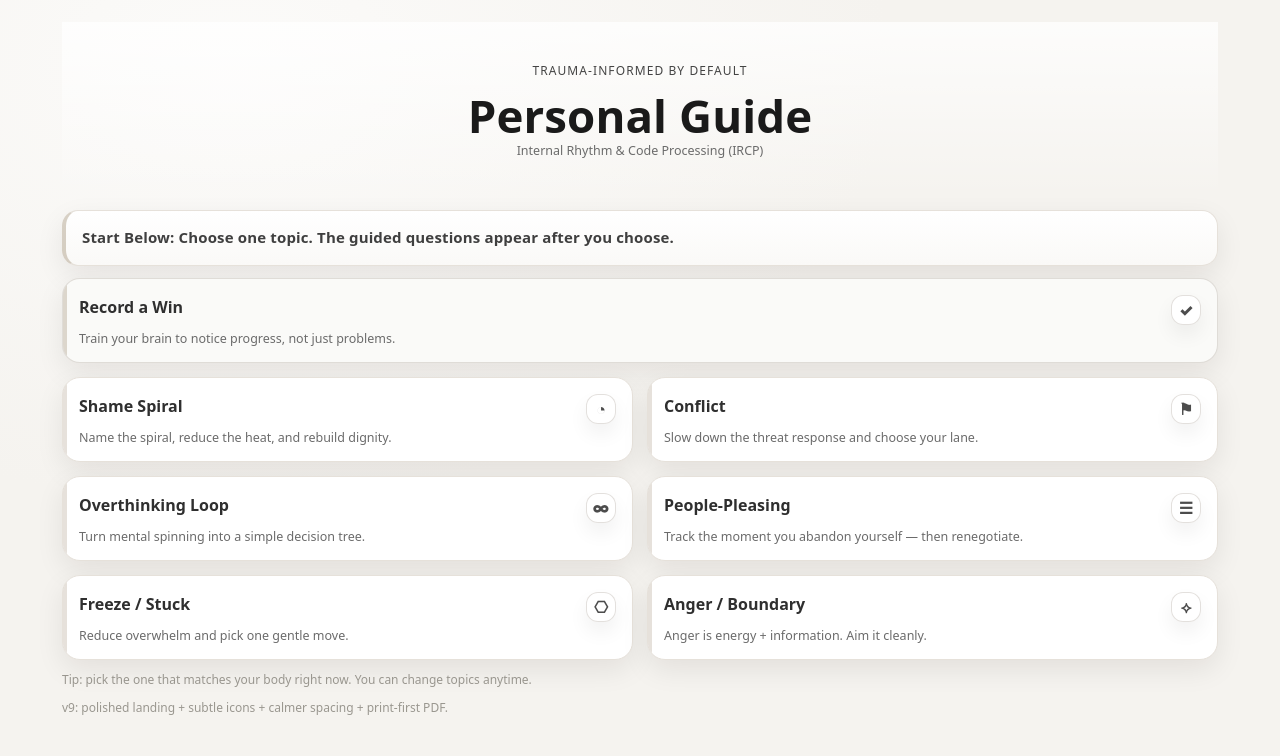
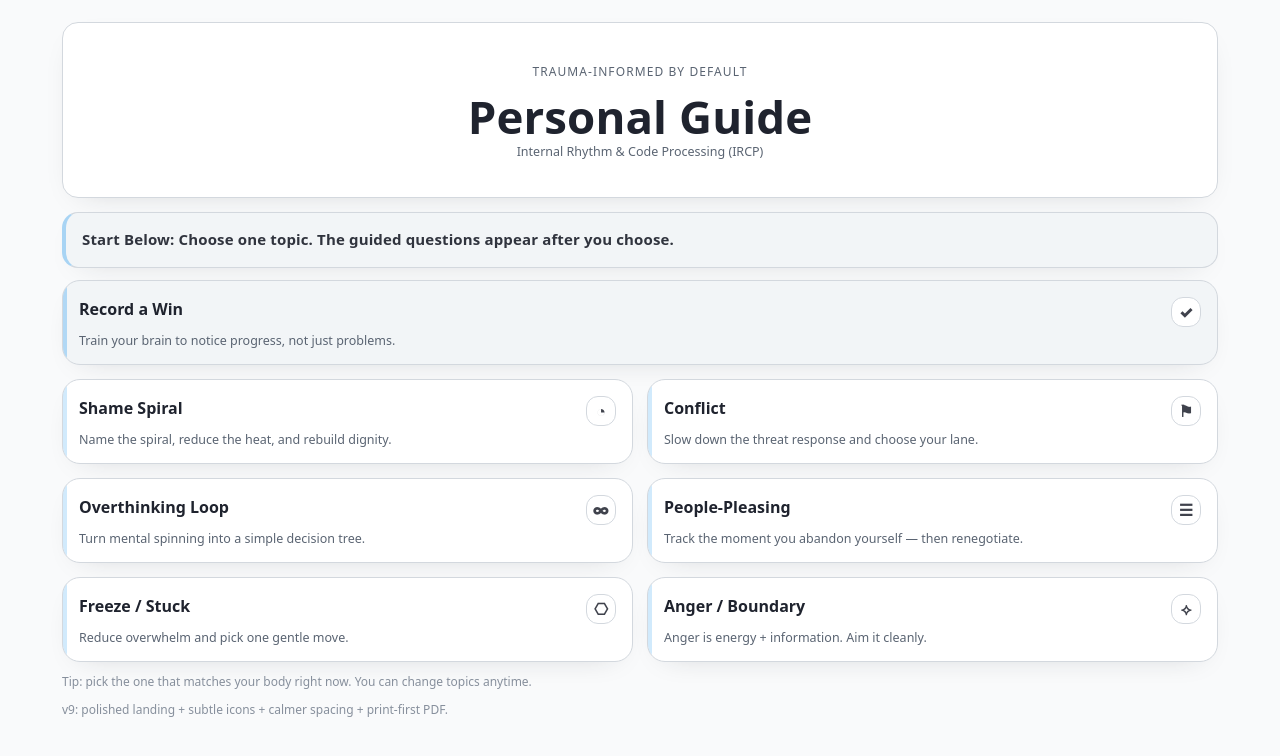
Before and after one commit to svoigtjr-jpg/ircp-app, a Next.js app: page / in a window 1280 px wide. Shown: the top 756 px of the page. Built offline with nearby package versions, Linux system fonts and the light colour scheme.

Commit message:
Implement tokenized color system for Personal Guide home

```diff
--- a/app/globals.css
+++ b/app/globals.css
@@ -1,332 +1,316 @@
-:root{
-  --bg:#f5f3ef;
-  --card:#ffffff;
-  --border:#e6e1da;
-  --text:#2f2f2f;
-  --muted:#6b6b6b;
-  --muted2:#8a877f;
-  --shadow:0 10px 28px rgba(20,16,10,.08);
+:root {
+  --bg: 210 20% 98%;
+  --surface: 0 0% 100%;
+  --surface-2: 210 25% 96%;
+  --border: 215 15% 85%;
+  --text: 222 20% 15%;
+  --muted: 215 12% 40%;
+  --accent: 205 85% 52%;
+  --shadow: 222 15% 15%;
+  --radius: 16px;
 
-  --emoTint:#f6ece7;
-  --needTint:#e9f0f6;
+  --muted-2: 215 10% 50%;
+  --emo-tint: 12 48% 93%;
+  --need-tint: 208 45% 93%;
+  --pill-bg: 210 20% 97%;
+  --pill-bg-active: 210 22% 93%;
 
-  --pillBg:#faf9f7;
-  --pillBgActive:#efe9df;
+  --radius-lg: 18px;
+  --radius-md: 14px;
 }
 
-*{box-sizing:border-box}
-html,body{height:100%;margin:0}
-body{
-  background:var(--bg);
-  color:var(--text);
-  font-family:ui-sans-serif,system-ui,-apple-system,Segoe UI,Roboto,Helvetica,Arial,"Apple Color Emoji","Segoe UI Emoji";
+* { box-sizing: border-box; }
+html, body { height: 100%; margin: 0; }
+body {
+  background: hsl(var(--bg));
+  color: hsl(var(--text));
+  font-family: ui-sans-serif, system-ui, -apple-system, Segoe UI, Roboto, Helvetica, Arial, 'Apple Color Emoji', 'Segoe UI Emoji';
 }
 
-.container{max-width:1200px;margin:0 auto;padding:22px}
-
-.card{
-  background:var(--card);
-  border:1px solid var(--border);
-  border-radius:16px;
-  box-shadow:var(--shadow);
-}
-.card2{
-  background:var(--card);
-  border:1px solid var(--border);
-  border-radius:16px;
-  box-shadow:var(--shadow);
+:focus-visible {
+  outline: 3px solid hsl(var(--accent) / 0.35);
+  outline-offset: 3px;
 }
 
-.headerWrap{display:flex;flex-direction:column;align-items:center;justify-content:center;gap:12px;margin-bottom:12px}
-.headerContent{display:flex;flex-direction:column;align-items:center;justify-content:center;text-align:center}
-.brand{display:flex;flex-direction:column;align-items:center;gap:4px}
+.surface {
+  background: hsl(var(--surface));
+  border: 1px solid hsl(var(--border));
+  border-radius: var(--radius);
+  box-shadow: 0 10px 30px -20px hsl(var(--shadow) / 0.25);
+}
+.surface-muted {
+  background: hsl(var(--surface-2));
+  border: 1px solid hsl(var(--border));
+}
+.text-muted { color: hsl(var(--muted)); }
+.accent { color: hsl(var(--accent)); }
 
-.h1{font-size:20px;font-weight:800;letter-spacing:.2px}
-.sub{font-size:13px;color:var(--muted);line-height:1.35}
+.container { max-width: 1200px; margin: 0 auto; padding: 22px; }
 
-.label{font-size:12px;color:var(--muted);margin:2px 0 6px}
-.small{font-size:12px;color:var(--muted2);line-height:1.4}
-.hr{height:1px;background:rgba(40,30,18,.12);margin:10px 0}
-
-.input,.textarea,.select{
-  width:100%;
-  border:1px solid var(--border);
-  background:#fff;
-  color:var(--text);
-  border-radius:12px;
-  padding:10px 12px;
-  outline:none;
-  font-size:14px;
+.card,
+.card2 {
+  background: hsl(var(--surface));
+  border: 1px solid hsl(var(--border));
+  border-radius: var(--radius);
+  box-shadow: 0 10px 30px -20px hsl(var(--shadow) / 0.25);
+  transition: box-shadow 160ms ease, border-color 160ms ease;
 }
-.textarea{min-height:92px;resize:vertical}
-.input:focus,.textarea:focus,.select:focus{
-  border-color:#cdbfae;
-  box-shadow:0 0 0 2px rgba(160,140,110,.18);
-}
-.select option{background:#fff;color:var(--text)}
-
-.pillRow{display:flex;flex-wrap:wrap;gap:8px}
-.pill{
-  border:1px solid var(--border);
-  background:var(--pillBg);
-  padding:8px 10px;
-  border-radius:999px;
-  font-size:12px;
-  color:rgba(47,47,47,.86);
-  cursor:pointer;
-  user-select:none;
-}
-.pillEmotionActive{background:var(--emoTint);border-color:#e8d6cf}
-.pillNeedActive{background:var(--needTint);border-color:#d6e2ee}
-
-.btnRow{display:flex;gap:10px;flex-wrap:wrap}
-.btn{
-  border:1px solid var(--border);
-  background:#f3efe8;
-  color:var(--text);
-  border-radius:12px;
-  padding:10px 12px;
-  font-size:13px;
-  cursor:pointer;
-}
-.btnPrimary{
-  background:#e7dfd3;
-  border-color:#d8ccbe;
-}
-.btnLink{
-  border:none;
-  background:transparent;
-  padding:0;
-  color:#5a5146;
-  cursor:pointer;
-  font-size:13px;
-  text-decoration:underline;
+.card:hover,
+.card2:hover {
+  border-color: hsl(var(--muted) / 0.36);
+  box-shadow: 0 14px 36px -20px hsl(var(--shadow) / 0.32);
 }
 
-/* Layout */
-.layoutShell{display:grid;grid-template-columns:1fr;gap:16px;align-items:start}
-.mainColumn{display:flex;flex-direction:column;gap:12px;padding-right:360px}
-@media (max-width:980px){ .mainColumn{padding-right:0} }
+.headerWrap { display: flex; flex-direction: column; align-items: center; justify-content: center; gap: 12px; margin-bottom: 14px; padding: 40px 12px 36px; }
+.headerContent { display: flex; flex-direction: column; align-items: center; justify-content: center; text-align: center; }
+.brand { display: flex; flex-direction: column; align-items: center; gap: 3px; }
 
-/* Right rail fixed */
-.stickyRail{
-  position:fixed;
-  top:76px;
-  right:22px;
-  width:340px;
-  max-height:calc(100vh - 96px);
-  overflow:auto;
-  display:flex;
-  flex-direction:column;
-  gap:12px;
+.h1 { font-size: clamp(1.85rem, 4.4vw, 2.85rem); font-weight: 600; letter-spacing: .1px; line-height: 1.08; color: hsl(var(--text)); }
+.sub { font-size: 12.5px; color: hsl(var(--muted)); line-height: 1.35; }
+
+.label { font-size: 12px; color: hsl(var(--muted)); margin: 2px 0 6px; letter-spacing: .01em; }
+.small { font-size: 12px; color: hsl(var(--muted-2)); line-height: 1.4; }
+.hr { height: 1px; background: hsl(var(--border)); margin: 10px 0; }
+
+.input, .textarea, .select {
+  width: 100%;
+  border: 1px solid hsl(var(--border));
+  background: hsl(var(--surface));
+  color: hsl(var(--text));
+  border-radius: var(--radius-md);
+  padding: 10px 12px;
+  outline: none;
+  font-size: 14px;
 }
-@media (max-width:980px){
-  .stickyRail{position:static;width:auto;max-height:none;overflow:visible}
+.textarea { min-height: 92px; resize: vertical; }
+.input:focus, .textarea:focus, .select:focus {
+  border-color: hsl(var(--accent) / 0.55);
+  box-shadow: 0 0 0 3px hsl(var(--accent) / 0.16);
+}
+.select option { background: hsl(var(--surface)); color: hsl(var(--text)); }
+
+.pillRow { display: flex; flex-wrap: wrap; gap: 8px; }
+.pill {
+  border: 1px solid hsl(var(--border));
+  background: hsl(var(--pill-bg));
+  padding: 8px 10px;
+  border-radius: 999px;
+  font-size: 12px;
+  color: hsl(var(--text) / 0.86);
+  cursor: pointer;
+  user-select: none;
+  transition: border-color 120ms ease, box-shadow 120ms ease;
+}
+.pill:hover { border-color: hsl(var(--muted) / 0.34); }
+.pillEmotionActive { background: hsl(var(--emo-tint)); border-color: hsl(var(--border)); }
+.pillNeedActive { background: hsl(var(--need-tint)); border-color: hsl(var(--border)); }
+
+.btnRow { display: flex; gap: 10px; flex-wrap: wrap; }
+.btn {
+  border: 1px solid hsl(var(--border));
+  background: hsl(var(--surface-2));
+  color: hsl(var(--text));
+  border-radius: var(--radius-md);
+  padding: 10px 12px;
+  font-size: 13px;
+  cursor: pointer;
+  transition: box-shadow 150ms ease, border-color 150ms ease;
+}
+.btn:hover {
+  border-color: hsl(var(--muted) / 0.36);
+  box-shadow: 0 10px 24px -20px hsl(var(--shadow) / 0.35);
+}
+.btnPrimary {
+  background: hsl(var(--accent) / 0.11);
+  border-color: hsl(var(--accent) / 0.36);
+}
+.btnLink {
+  border: none;
+  background: transparent;
+  padding: 0;
+  color: hsl(var(--muted));
+  cursor: pointer;
+  font-size: 13px;
+  text-decoration: underline;
 }
 
-.railCard,.stepCard{padding:14px}
+.layoutShell { display: grid; grid-template-columns: 1fr; gap: 16px; align-items: start; }
+.mainColumn { display: flex; flex-direction: column; gap: 12px; padding-right: 360px; }
+@media (max-width: 980px) { .mainColumn { padding-right: 0; } }
 
-.stepHeader{display:flex;gap:12px;align-items:flex-start;margin-bottom:10px}
-.stepNum{
-  min-width:44px;height:44px;border-radius:14px;
-  display:grid;place-items:center;
-  border:1px solid rgba(60,40,20,.12);
-  background:#efe9df;
-  font-weight:900;color:rgba(47,47,47,.92)
+.stickyRail {
+  position: fixed;
+  top: 76px;
+  right: 22px;
+  width: 340px;
+  max-height: calc(100vh - 96px);
+  overflow: auto;
+  display: flex;
+  flex-direction: column;
+  gap: 12px;
 }
-.stepTitle{font-size:15px;font-weight:900;color:rgba(47,47,47,.92);margin-bottom:2px}
-
-.accentStripe{border-left:4px solid transparent;padding-left:12px}
-
-/* Drawers */
-.drawerBtn{
-  width:100%;
-  text-align:left;
-  border:1px solid rgba(60,40,20,.14);
-  background:#fbfaf8;
-  color:rgba(47,47,47,.92);
-  border-radius:12px;
-  padding:10px 12px;
-  font-size:13px;
-  cursor:pointer;
-}
-.drawerPanel{
-  margin-top:10px;
-  border:1px solid rgba(60,40,20,.12);
-  border-radius:12px;
-  padding:10px;
-  background:#ffffff;
-  max-height:320px;
-  overflow:auto;
+@media (max-width: 980px) {
+  .stickyRail { position: static; width: auto; max-height: none; overflow: visible; }
 }
 
-.checkboxGrid{display:grid;grid-template-columns:1fr;gap:8px}
-.checkItem{
-  display:flex;align-items:flex-start;gap:10px;
-  padding:8px 10px;
-  border:1px solid rgba(60,40,20,.10);
-  border-radius:12px;
-  background:#fbfaf8;
+.railCard, .stepCard { padding: 14px; }
+.railCard { border-radius: var(--radius-lg); }
+
+.stepHeader { display: flex; gap: 12px; align-items: flex-start; margin-bottom: 10px; }
+.stepNum {
+  min-width: 44px;
+  height: 44px;
+  border-radius: 14px;
+  display: grid;
+  place-items: center;
+  border: 1px solid hsl(var(--border));
+  background: hsl(var(--surface-2));
+  font-weight: 900;
+  color: hsl(var(--text) / 0.92);
 }
-.checkItem input{margin-top:2px}
-.checkText{font-size:13px;color:rgba(47,47,47,.88)}
+.stepTitle { font-size: 15px; font-weight: 900; color: hsl(var(--text) / 0.92); margin-bottom: 2px; letter-spacing: .01em; }
 
-/* North Star tooltip */
-.northStarFixed{position:fixed;top:14px;right:14px;z-index:60}
-.northStarIcon{
-  width:44px;height:44px;border-radius:14px;
-  display:grid;place-items:center;
-  border:1px solid rgba(60,40,20,.16);
-  background:#ffffff;
-  box-shadow:0 10px 26px rgba(20,16,10,.12);
-  cursor:default;
-  font-size:18px;font-weight:900;
-  color:rgba(47,47,47,.92)
+.accentStripe { border-left: 4px solid transparent; padding-left: 12px; }
+
+.drawerBtn {
+  width: 100%;
+  text-align: left;
+  border: 1px solid hsl(var(--border));
+  background: hsl(var(--surface-2));
+  color: hsl(var(--text) / 0.92);
+  border-radius: var(--radius-md);
+  padding: 10px 12px;
+  font-size: 13px;
+  cursor: pointer;
+  transition: border-color 120ms ease, box-shadow 120ms ease;
 }
-.northStarTip{
-  position:absolute;top:52px;right:0;width:320px;
-  padding:12px;border-radius:14px;
-  border:1px solid rgba(60,40,20,.14);
-  background:#ffffff;
-  box-shadow:0 16px 48px rgba(20,16,10,.18);
-  opacity:0;transform:translateY(-6px);
-  pointer-events:none;transition:all 150ms ease;
+.drawerBtn:hover {
+  border-color: hsl(var(--muted) / 0.36);
+  box-shadow: 0 10px 24px -20px hsl(var(--shadow) / 0.35);
 }
-.northStarFixed:hover .northStarTip{opacity:1;transform:translateY(0);pointer-events:auto}
-
-/* Landing cards */
-.topicGrid{display:grid;grid-template-columns:repeat(2,1fr);gap:12px}
-@media (max-width:980px){.topicGrid{grid-template-columns:1fr}}
-.topicCard{
-  padding:14px;
-  border:1px solid var(--border);
-  border-radius:16px;
-  background:#ffffff;
-  cursor:pointer;
-  box-shadow:var(--shadow);
-}
-.topicTitle{font-weight:900;margin-bottom:6px}
-.topicTag{font-size:13px;color:var(--muted);line-height:1.35}
-
-.grid2{display:grid;grid-template-columns:1fr 1fr;gap:12px}
-@media (max-width:980px){.grid2{grid-template-columns:1fr}}
-.col{display:flex;flex-direction:column;gap:12px}
-
-.philosophy{
-  font-size:12px;
-  letter-spacing:0.09em;
-  text-transform:uppercase;
-  font-weight:400;
-  color:#444444;
-  margin-bottom:12px;
-  text-align:center;
+.drawerPanel {
+  margin-top: 10px;
+  border: 1px solid hsl(var(--border));
+  border-radius: 12px;
+  padding: 10px;
+  background: hsl(var(--surface));
+  max-height: 320px;
+  overflow: auto;
 }
 
-.topicCardWin{
-  background:#fafaf8;
-  border-color:rgba(60,40,20,.14);
+.checkboxGrid { display: grid; grid-template-columns: 1fr; gap: 8px; }
+.checkItem {
+  display: flex;
+  align-items: flex-start;
+  gap: 10px;
+  padding: 8px 10px;
+  border: 1px solid hsl(var(--border));
+  border-radius: 12px;
+  background: hsl(var(--surface-2));
 }
-.topicCardWin:hover{
-  background:#f7f6f3;
-  border-color:rgba(60,40,20,.2);
+.checkItem input { margin-top: 2px; }
+.checkText { font-size: 13px; color: hsl(var(--text) / 0.88); }
+
+.northStarFixed { position: fixed; top: 14px; right: 14px; z-index: 60; }
+.northStarIcon {
+  width: 44px;
+  height: 44px;
+  border-radius: 14px;
+  display: grid;
+  place-items: center;
+  border: 1px solid hsl(var(--border));
+  background: hsl(var(--surface));
+  box-shadow: 0 10px 30px -20px hsl(var(--shadow) / 0.4);
+  cursor: default;
+  font-size: 18px;
+  font-weight: 900;
+  color: hsl(var(--text) / 0.92);
+}
+.northStarTip {
+  position: absolute;
+  top: 52px;
+  right: 0;
+  width: 320px;
+  padding: 12px;
+  border-radius: 14px;
+  border: 1px solid hsl(var(--border));
+  background: hsl(var(--surface));
+  box-shadow: 0 20px 48px -24px hsl(var(--shadow) / 0.32);
+  opacity: 0;
+  transform: translateY(-6px);
+  pointer-events: none;
+  transition: all 150ms ease;
+}
+.northStarFixed:hover .northStarTip { opacity: 1; transform: translateY(0); pointer-events: auto; }
+
+.topicGrid { display: grid; grid-template-columns: repeat(2, 1fr); gap: 14px; }
+@media (max-width: 980px) { .topicGrid { grid-template-columns: 1fr; } }
+.topicCard {
+  padding: 16px 16px 14px;
+  border: 1px solid hsl(var(--border));
+  border-radius: var(--radius-lg);
+  background: hsl(var(--surface));
+  cursor: pointer;
+  box-shadow: 0 10px 30px -20px hsl(var(--shadow) / 0.25);
+  transition: transform 120ms ease, box-shadow 160ms ease, border-color 160ms ease;
+  position: relative;
+  overflow: hidden;
+}
+.topicCard:hover {
+  transform: translateY(-1px);
+  box-shadow: 0 18px 44px -24px hsl(var(--shadow) / 0.32);
+  border-color: hsl(var(--muted) / 0.38);
+}
+.topicCard::before {
+  content: '';
+  position: absolute;
+  left: 0;
+  top: 0;
+  bottom: 0;
+  width: 4px;
+  background: hsl(var(--accent) / 0.2);
+}
+.topicCardWin { grid-column: 1 / -1; background: hsl(var(--surface-2)); }
+.topicCardWin::before { background: hsl(var(--accent) / 0.3); }
+
+.topicTitleRow { display: flex; align-items: center; justify-content: space-between; gap: 10px; margin-bottom: 6px; }
+.topicTitle { font-weight: 900; margin-bottom: 6px; }
+.topicIcon {
+  width: 30px;
+  height: 30px;
+  border-radius: 12px;
+  display: grid;
+  place-items: center;
+  border: 1px solid hsl(var(--border));
+  background: hsl(var(--surface));
+  box-shadow: 0 10px 20px -18px hsl(var(--shadow) / 0.5);
+  font-weight: 900;
+  color: hsl(var(--text) / 0.86);
+}
+.topicTag { font-size: 12.5px; color: hsl(var(--muted)); line-height: 1.35; }
+
+.grid2 { display: grid; grid-template-columns: 1fr 1fr; gap: 12px; }
+@media (max-width: 980px) { .grid2 { grid-template-columns: 1fr; } }
+.col { display: flex; flex-direction: column; gap: 12px; }
+
+.philosophy {
+  font-size: 12px;
+  letter-spacing: 0.09em;
+  text-transform: uppercase;
+  font-weight: 400;
+  color: hsl(var(--muted));
+  margin-bottom: 12px;
+  text-align: center;
+}
+@media (max-width: 700px) {
+  .philosophy { font-size: 11px; margin-bottom: 10px; }
+  .headerWrap { padding: 34px 10px 32px; }
 }
 
-
-/* v9 polish — typography + spacing + professional landing */
-:root{
-  --radius-lg:18px;
-  --radius-md:14px;
-  --focus: rgba(160,140,110,.18);
+.startCallout {
+  border-left: 4px solid hsl(var(--accent) / 0.35);
+  background: hsl(var(--surface-2));
 }
 
-/* Slightly smoother background */
-body{
-  background: radial-gradient(1200px 800px at 18% 8%, rgba(255,255,255,.65), rgba(245,243,239,1) 55%), var(--bg);
-}
-
-/* More intentional header */
-.headerWrap{
-  padding: 40px 12px 36px;
-  margin-bottom: 14px;
-  background: linear-gradient(180deg, rgba(255,255,255,.78) 0%, rgba(255,255,255,0) 100%);
-}
-.brand{ gap: 3px; }
-.h1{ font-size: clamp(1.85rem, 4.4vw, 2.85rem); font-weight: 600; letter-spacing: .1px; line-height: 1.08; color:#1A1A1A; }
-.sub{ font-size: 12.5px; }
-.changeTopicBtn{ text-decoration-thickness:1px; text-underline-offset:2px; }
-
-@media (max-width: 700px){
-  .philosophy{
-    font-size:11px;
-    margin-bottom:10px;
-  }
-  .headerWrap{ padding:34px 10px 32px; }
-}
-
-/* Start card feels like a callout */
-.startCallout{
-  border-left: 4px solid rgba(140,120,90,.35);
-  background: linear-gradient(180deg, rgba(255,255,255,1), rgba(250,249,247,1));
-}
-
-/* Topic cards */
-.topicGrid{ gap: 14px; }
-.topicCard{
-  border-radius: var(--radius-lg);
-  padding: 16px 16px 14px;
-  transition: transform 120ms ease, box-shadow 160ms ease, border-color 160ms ease, background 160ms ease;
-  position:relative;
-  overflow:hidden;
-}
-.topicCardWin{ grid-column: 1 / -1; }
-.topicCard:hover{
-  transform: translateY(-1px);
-  box-shadow: 0 18px 44px rgba(20,16,10,.12);
-  border-color: rgba(120,100,70,.22);
-}
-.topicCard::before{
-  content:"";
-  position:absolute;
-  left:0; top:0; bottom:0;
-  width:4px;
-  background: rgba(140,120,90,.22);
-}
-.topicCardWin::before{ background: rgba(140,120,90,.28); }
-
-.topicTitleRow{
-  display:flex;
-  align-items:center;
-  justify-content:space-between;
-  gap:10px;
-  margin-bottom:6px;
-}
-.topicIcon{
-  width:30px;height:30px;border-radius:12px;
-  display:grid;place-items:center;
-  border:1px solid rgba(60,40,20,.14);
-  background: rgba(255,255,255,.9);
-  box-shadow: 0 10px 20px rgba(20,16,10,.06);
-  font-weight:900;
-  color: rgba(47,47,47,.86);
-}
-.topicTag{ font-size: 12.5px; }
-
-/* Professional micro-typography */
-.label{ letter-spacing:.01em; }
-.stepTitle{ letter-spacing:.01em; }
-
-/* Buttons */
-.btn{ border-radius: var(--radius-md); }
-.btnPrimary{ background:#e6dccf; }
-.btn:hover{ filter: brightness(0.99); }
-
-/* Inputs */
-.input,.textarea,.select{ border-radius: var(--radius-md); }
-.input:focus,.textarea:focus,.select:focus{ box-shadow:0 0 0 3px var(--focus); }
-
-/* Right rail cards */
-.railCard{ border-radius: var(--radius-lg); }
-.drawerBtn{ border-radius: var(--radius-md); }
-
-/* Footer note */
-.footerNote{ opacity:.85; margin-top: 14px; }
+.changeTopicBtn { text-decoration-thickness: 1px; text-underline-offset: 2px; }
+.footerNote { opacity: .85; margin-top: 14px; }
--- a/app/page.tsx
+++ b/app/page.tsx
@@ -140,7 +140,7 @@ export default function Page() {
             <div className="col" style={{ gap: 8 }}>
               {cfg.northStar.points.map((p, i) => (
                 <div key={i} className="small">
-                  <strong style={{ color: 'rgba(47,47,47,0.92)' }}>{p.label}:</strong> {p.text}
+                  <strong style={{ color: 'hsl(var(--text) / 0.92)' }}>{p.label}:</strong> {p.text}
                 </div>
               ))}
             </div>
@@ -149,7 +149,7 @@ export default function Page() {
       )}
 
       <div className="container">
-        <div className="headerWrap">
+        <div className="headerWrap surface">
           <div className="headerContent">
             <div className="philosophy">Trauma-Informed by Default</div>
             <div className="brand">
```
